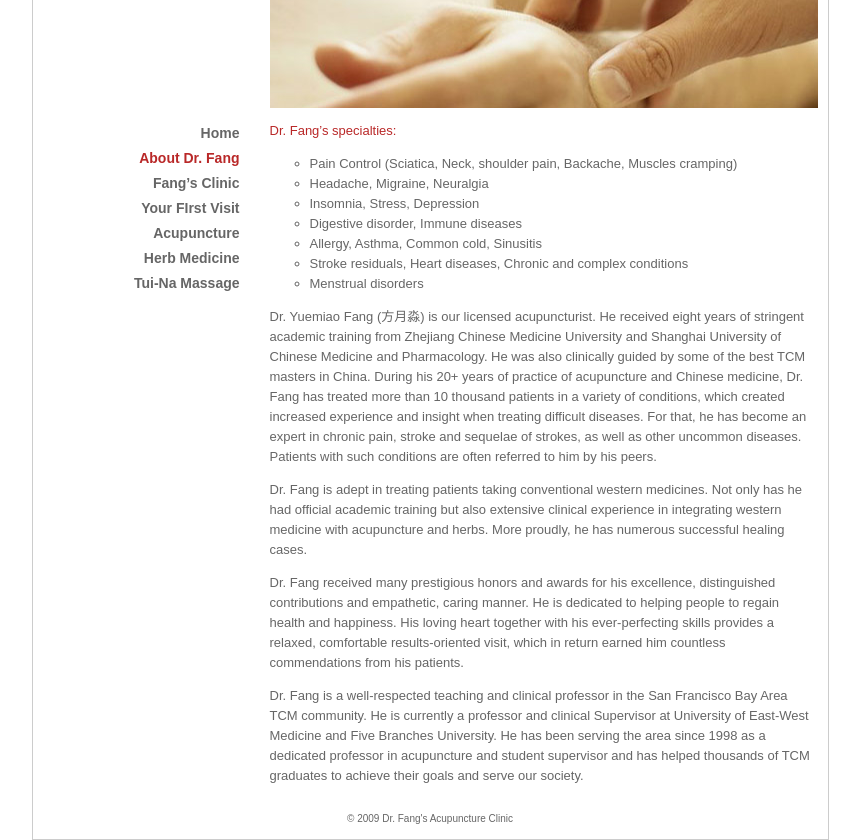
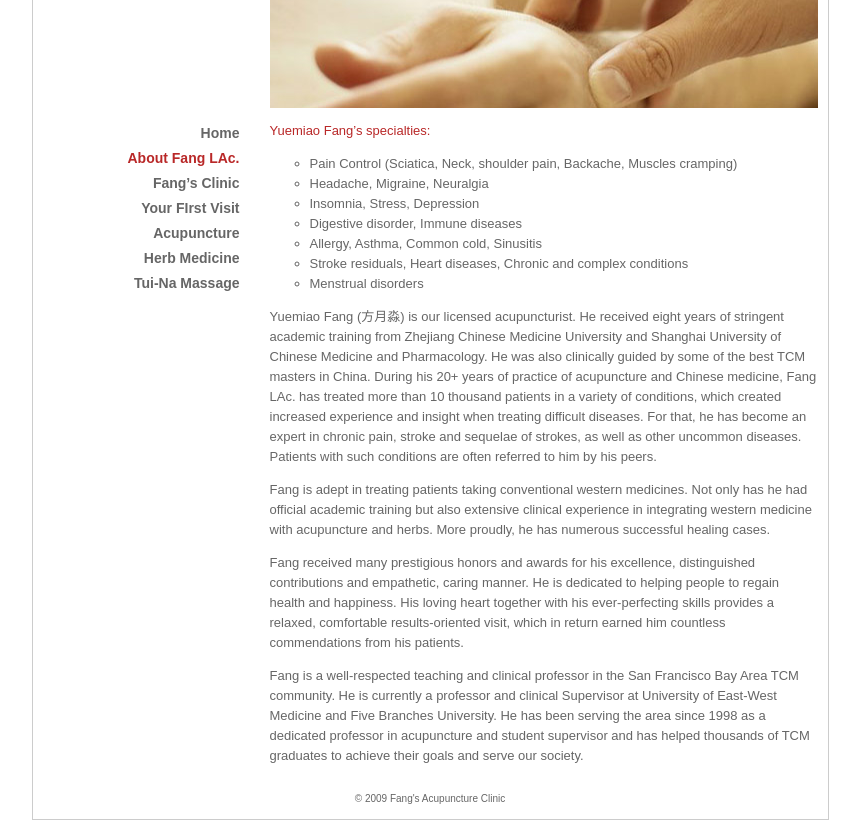
Before and after one commit to yuemfang/yuemfang.github.io, a plain HTML site: page fang.html in a window 1280 px wide. Shown: the part 137-977 px from the top of the page, without its empty margins (210-1070 px from the left). Drawn offline with Linux system fonts and the light colour scheme.

Commit message:
replace with lac

```diff
--- a/drfang.html
+++ b/fang.html
@@ -33,7 +33,7 @@
   <div id="sidebar">
   <ul>
   		<li><a href="index.html">Home</a></li>
-	  <li><a href="drfang.html" class="active">About Dr. Fang</a></li>
+	  <li><a href="fang.html" class="active">About Fang LAc.</a></li>
 	  <li><a href="clinic.html">Fang’s Clinic</a></li>
 		<li><a href="firstvisit.html">Your FIrst Visit</a></li>
 		<li><a href="acupuncture.html">Acupuncture</a></li>
@@ -41,8 +41,8 @@
 		<li><a href="tuina.html">Tui-Na Massage</a></li>
 	</ul>
   </div>
-  <div id="mainContent"><img src="images/dr.jpg" width="548" height="111" alt="Dr. Fang" />
-    <p><span class="highlight">Dr. Fang’s specialties:</span>
+  <div id="mainContent"><img src="images/dr.jpg" width="548" height="111" alt="Fang LAc." />
+    <p><span class="highlight">Yuemiao Fang’s specialties:</span>
       <ul>
       	<li>Pain Control (Sciatica, Neck, shoulder pain, Backache, Muscles cramping)</li>
       	<li>Headache, Migraine, Neuralgia</li>
@@ -52,15 +52,15 @@
       	<li>Stroke residuals, Heart diseases, Chronic and complex conditions</li>
     	<li>Menstrual disorders</li>
       </ul>
-    <p>Dr. Yuemiao Fang (方月淼) is our licensed acupuncturist. He received eight years of stringent academic training from Zhejiang Chinese Medicine University and Shanghai University of Chinese Medicine and Pharmacology. He was also clinically guided by some of the best TCM masters in China. During his 20+ years of practice of acupuncture and Chinese medicine, Dr. Fang has treated more than 10 thousand patients in a variety of conditions, which created increased experience and insight when treating difficult diseases. For that, he has become an expert in chronic pain, stroke and sequelae of strokes, as well as other uncommon diseases.  Patients with such conditions are often referred to him by his peers.</p>
-    <p>Dr. Fang is adept in treating patients taking conventional western medicines. Not only has he had official academic training but also extensive clinical experience in integrating western medicine with acupuncture and herbs. More proudly, he has numerous successful healing cases.</p>
-    <p>Dr. Fang received many prestigious honors and awards for his excellence, distinguished contributions and empathetic, caring manner. He is dedicated to helping people to regain health and happiness. His loving heart together with his ever-perfecting skills provides a relaxed, comfortable results-oriented visit, which in return earned him countless commendations from his patients.</p>
-    <p>Dr. Fang is a well-respected teaching and clinical professor in the San Francisco Bay Area TCM community. He is currently a professor and clinical Supervisor at University of East-West Medicine and Five Branches University. He has been serving the area since 1998 as a dedicated professor in acupuncture and student supervisor and has helped thousands of TCM graduates to achieve their goals and serve our society. </p>
+    <p>Yuemiao Fang (方月淼) is our licensed acupuncturist. He received eight years of stringent academic training from Zhejiang Chinese Medicine University and Shanghai University of Chinese Medicine and Pharmacology. He was also clinically guided by some of the best TCM masters in China. During his 20+ years of practice of acupuncture and Chinese medicine, Fang LAc. has treated more than 10 thousand patients in a variety of conditions, which created increased experience and insight when treating difficult diseases. For that, he has become an expert in chronic pain, stroke and sequelae of strokes, as well as other uncommon diseases.  Patients with such conditions are often referred to him by his peers.</p>
+    <p>Fang is adept in treating patients taking conventional western medicines. Not only has he had official academic training but also extensive clinical experience in integrating western medicine with acupuncture and herbs. More proudly, he has numerous successful healing cases.</p>
+    <p>Fang received many prestigious honors and awards for his excellence, distinguished contributions and empathetic, caring manner. He is dedicated to helping people to regain health and happiness. His loving heart together with his ever-perfecting skills provides a relaxed, comfortable results-oriented visit, which in return earned him countless commendations from his patients.</p>
+    <p>Fang is a well-respected teaching and clinical professor in the San Francisco Bay Area TCM community. He is currently a professor and clinical Supervisor at University of East-West Medicine and Five Branches University. He has been serving the area since 1998 as a dedicated professor in acupuncture and student supervisor and has helped thousands of TCM graduates to achieve their goals and serve our society. </p>
     <!-- end #mainContent -->
 </div>
 	<!-- This clearing element should immediately follow the #mainContent div in order to force the #container div to contain all child floats --><br class="clearfloat" />
   <div id="footer">
-    <p>© 2009  Dr. Fang's Acupuncture Clinic</p>
+    <p>© 2009  Fang's Acupuncture Clinic</p>
   <!-- end #footer --></div>
 <!-- end #container --></div>
 </body>
```
Also changed, not shown: acupuncture.html (+3 -3 lines), clinic.html (+2 -2 lines), firstvisit.html (+3 -3 lines), herbs.html (+3 -3 lines), index.html (+2 -2 lines), tuina.html (+3 -3 lines).
